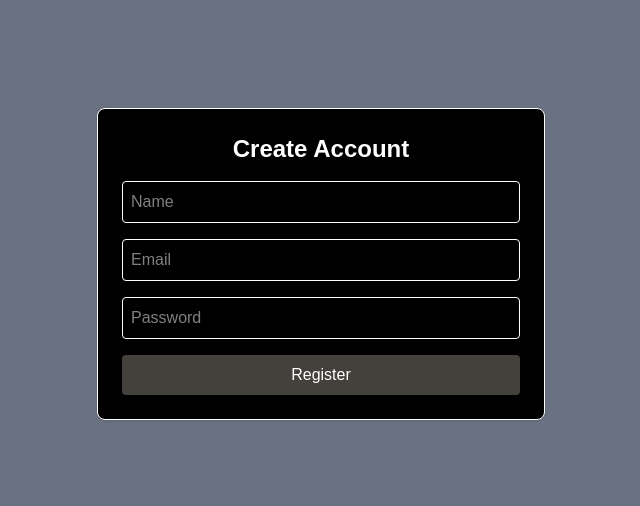
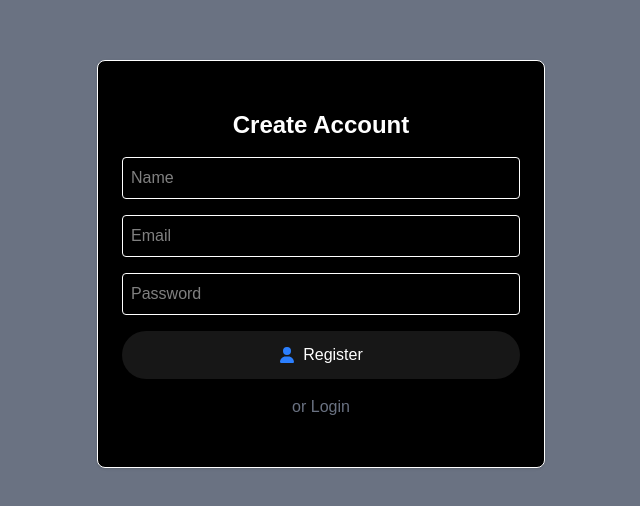
Before and after one commit to its-dibo/easy-generator-assessment, a Next.js app in the folder apps/easy-generator-ui/: page /register in a window 1280 px wide. Shown: the part 136-642 px from the top of the page, without its empty margins (319-959 px from the left). Built offline with nearby package versions, Linux system fonts and the light colour scheme.

Commit message:
fix(FE): improve form style

```diff
--- a/apps/easy-generator-ui/src/app/login/page.tsx
+++ b/apps/easy-generator-ui/src/app/login/page.tsx
@@ -3,6 +3,7 @@
 import { useEffect, useState } from "react";
 import { useRouter } from "next/navigation";
 import { IUserInfo } from "#types/user-info";
+import { FaUser } from "react-icons/fa6";
 
 export default function RegisterPage() {
   useEffect(() => {
@@ -70,7 +71,7 @@ export default function RegisterPage() {
           const formData = new FormData(e.currentTarget);
           loginUser(formData);
         }}
-        className="w-full max-w-md space-y-4 rounded-lg border p-6 shadow bg-black text-white"
+        className="w-full max-w-md space-y-4 rounded-lg border px-6 py-12 shadow bg-black text-white"
       >
         <h1 className="text-2xl font-bold text-center">Login</h1>
 
@@ -93,10 +94,15 @@ export default function RegisterPage() {
         <button
           type="submit"
           disabled={loading}
-          className="w-full rounded p-2 text-white disabled:opacity-50 bg-stone-700"
+          className="disabled:opacity-50 rounded p-2 flex h-12 w-full items-center justify-center gap-2 rounded-full bg-foreground  text-background transition-colors hover:bg-[#383838] dark:hover:bg-[#ccc] "
         >
+          <FaUser className="text-blue-500" />
           {loading ? "Wait..." : "Login"}
         </button>
+
+        <p className="text-gray-500 hover:text-white text-center">
+          or <a href="/register">create account</a>
+        </p>
 
         {status === "success" && (
           <p className="text-green-600 text-center">
--- a/apps/easy-generator-ui/src/app/register/page.tsx
+++ b/apps/easy-generator-ui/src/app/register/page.tsx
@@ -1,6 +1,5 @@
 "use client";
 
-// todo: improve form style
 // todo: improve validations
 // todo: set apiBaseUrl in a config file
 // todo: send error logs to the cloud
@@ -8,6 +7,7 @@
 import { useEffect, useState } from "react";
 import { useRouter } from "next/navigation";
 import { IUserInfo } from "#types/user-info";
+import { FaUser } from "react-icons/fa6";
 
 export default function RegisterPage() {
   // prevent navigating to this page if the user already logged-in
@@ -79,7 +79,7 @@ export default function RegisterPage() {
           const formData = new FormData(e.currentTarget);
           registerUser(formData);
         }}
-        className="w-full max-w-md space-y-4 rounded-lg border p-6 shadow bg-black text-white"
+        className="w-full max-w-md space-y-4 rounded-lg border px-6 py-12 shadow bg-black text-white"
       >
         <h1 className="text-2xl font-bold text-center">Create Account</h1>
 
@@ -110,10 +110,15 @@ export default function RegisterPage() {
         <button
           type="submit"
           disabled={loading}
-          className="w-full rounded p-2 text-white disabled:opacity-50 bg-stone-700"
+          className="disabled:opacity-50 rounded p-2 flex h-12 w-full items-center justify-center gap-2 rounded-full bg-foreground  text-background transition-colors hover:bg-[#383838] dark:hover:bg-[#ccc] "
         >
+          <FaUser className="text-blue-500" />
           {loading ? "Registering..." : "Register"}
         </button>
+
+        <p className="text-gray-500 hover:text-white text-center">
+          or <a href="/login">Login</a>
+        </p>
 
         {status === "success" && (
           <p className="text-green-600 text-center">
```
